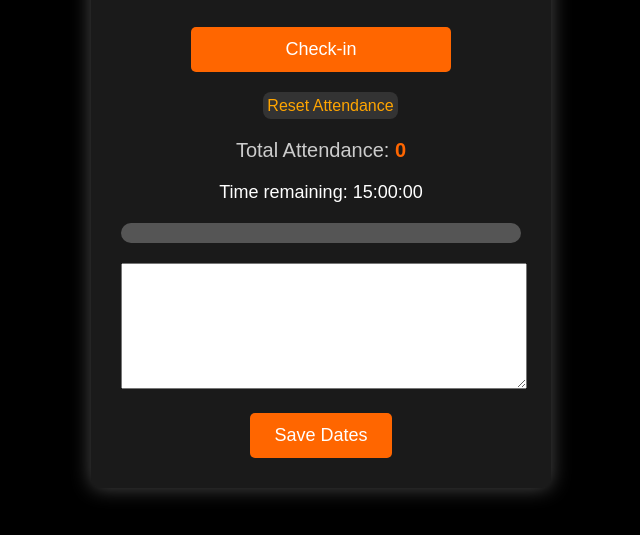
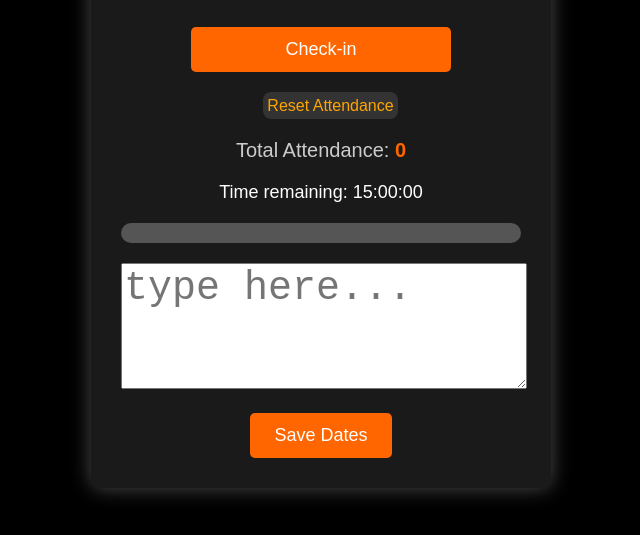
Before and after one commit to 1ak5/Check-in, a plain HTML site: page index.html in a window 1280 px wide. Shown: the part 251-786 px from the top of the page, without its empty margins (319-959 px from the left). Drawn offline with Linux system fonts and the light colour scheme.

Commit message:
Update index.html

```diff
--- a/index.html
+++ b/index.html
@@ -166,7 +166,7 @@
         </div>
 
         <!-- Task input and save button -->
-        <textarea id="taskInput" rows="4" cols="30"></textarea>
+        <textarea id="taskInput" rows="4" cols="30" placeholder="type here..."></textarea>
 
         <br>
         <button id="saveTaskBtn">Save Dates</button>
```
